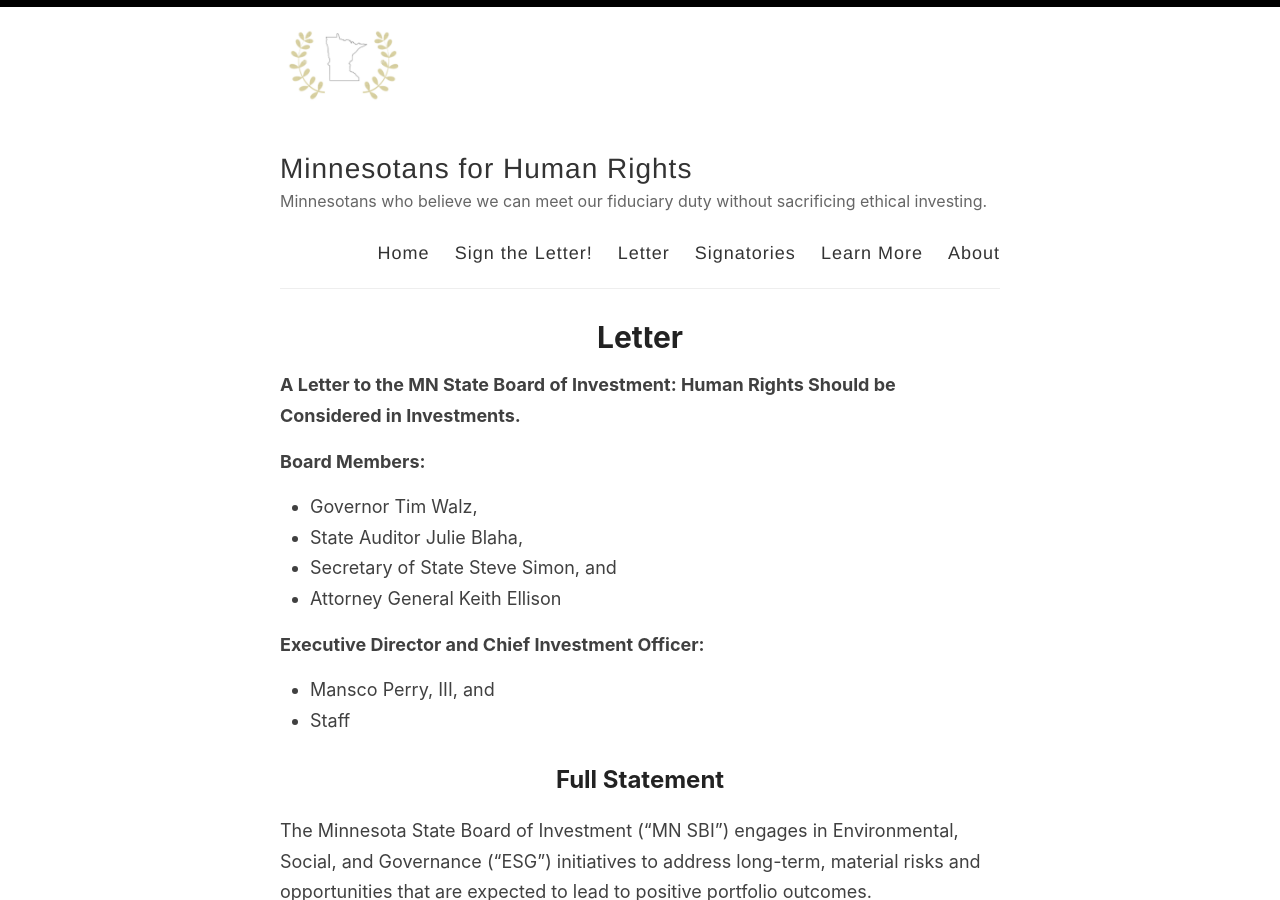
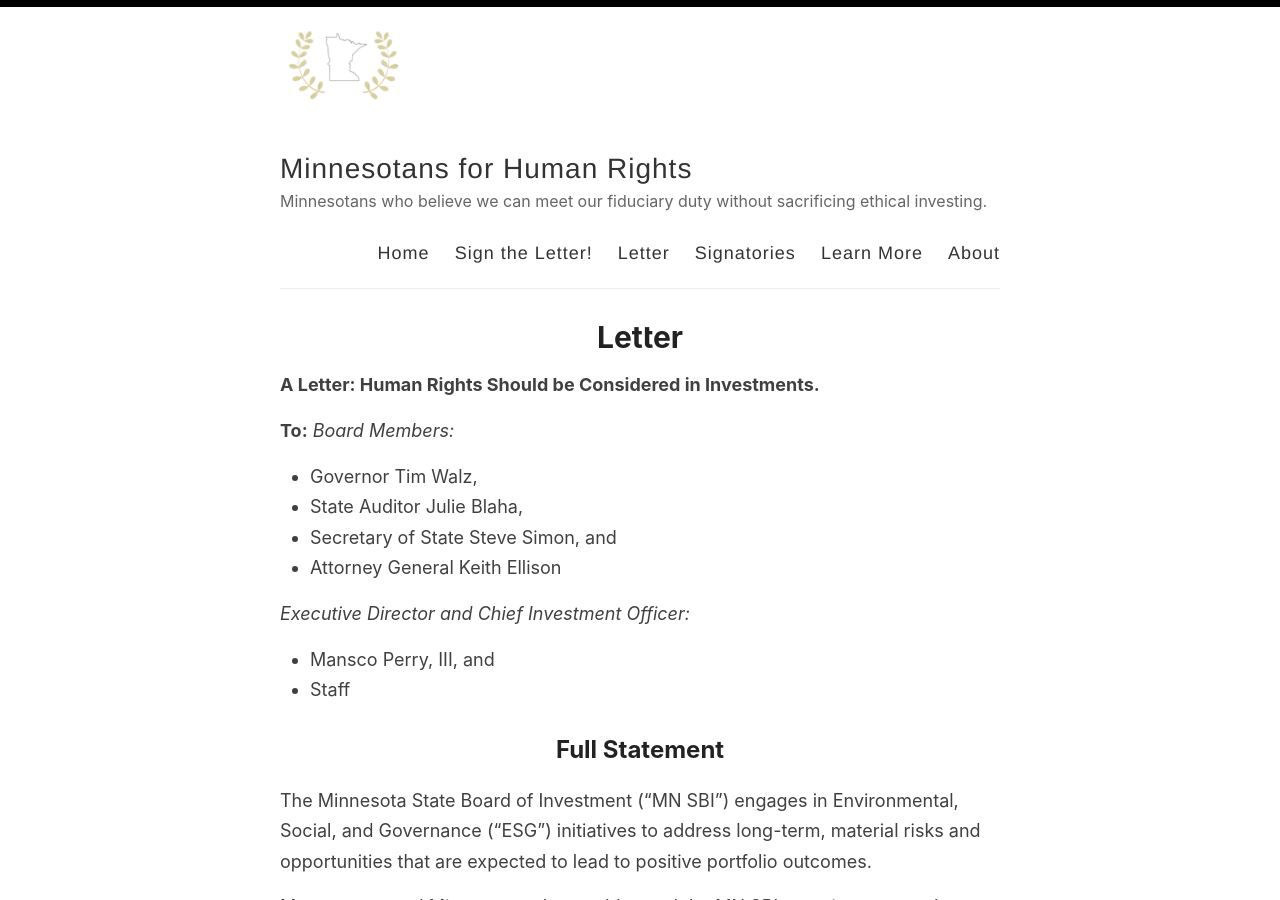
Before and after one commit to adamrahim/adamrahim.github.io, a Jekyll site: the page built from _posts/2020-12-25-letter.md, in a window 1280 px wide and 900 px high. Built offline with Jekyll 4.4.1, drawn with Linux system fonts in a browser that asks for light colours.

Commit message:
Update 2020-12-25-letter.md

```diff
--- a/_posts/2020-12-25-letter.md
+++ b/_posts/2020-12-25-letter.md
@@ -3,15 +3,16 @@
 title: Letter
 permalink: /letter/
 ---
-<b>A Letter to the MN State Board of Investment: Human Rights Should be Considered in Investments.</b>
+<b>A Letter: Human Rights Should be Considered in Investments.</b>
 
-<b>Board Members:</b>
+<b>To:</b>
+<i>Board Members:</i>
 - Governor Tim Walz,
 - State Auditor Julie Blaha,
 - Secretary of State Steve Simon, and
 - Attorney General Keith Ellison
 
-<b>Executive Director and Chief Investment Officer:</b>
+<i>Executive Director and Chief Investment Officer:</i>
 - Mansco Perry, III, and
 - Staff
 
```
